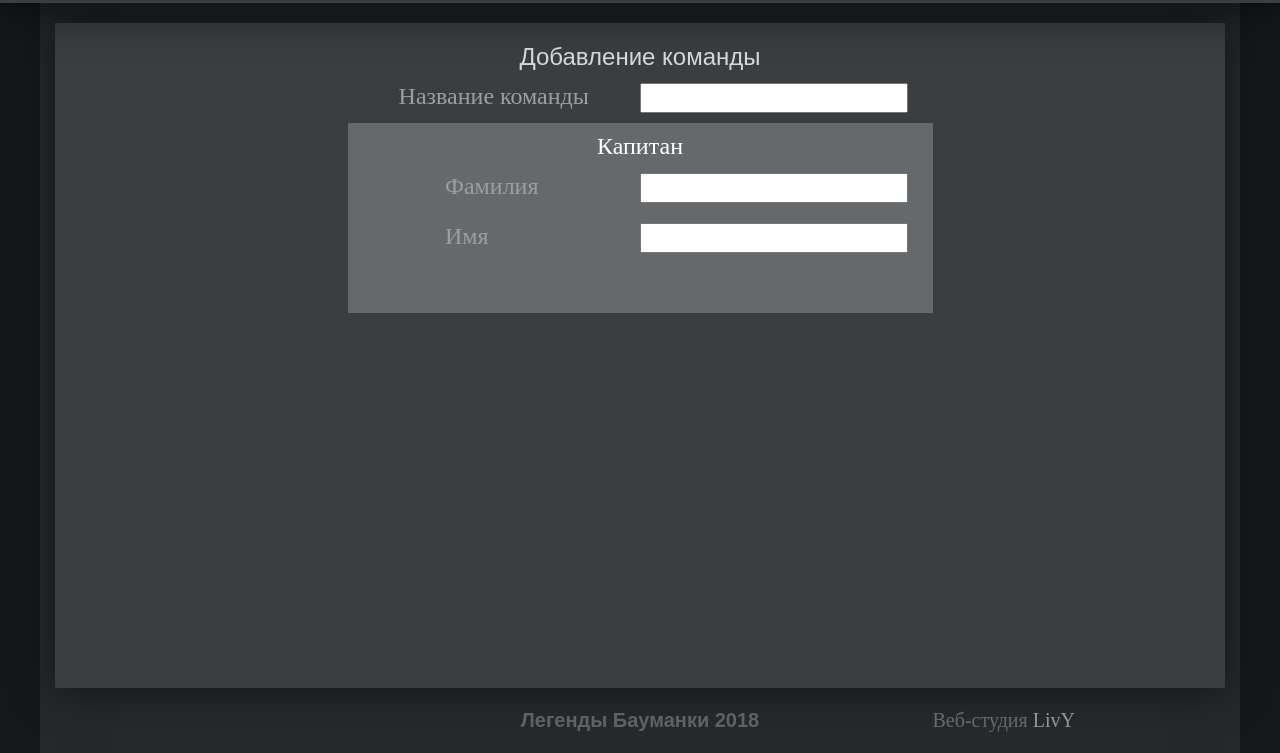
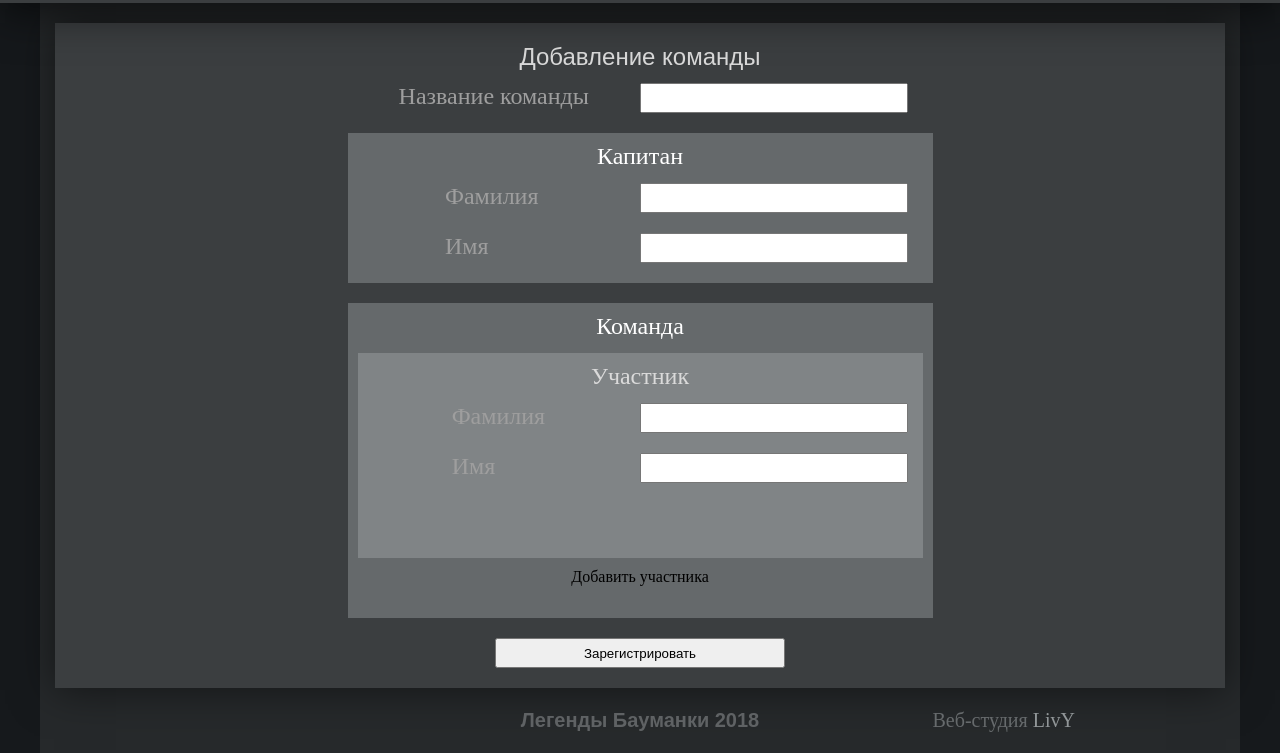
Before and after one commit to leosergkie/LegBaum, a plain HTML site: page signup.html in a window 1280 px wide. Shown: the part 47-800 px from the top of the page. Drawn offline with Linux system fonts and the light colour scheme; a web font is replaced by a local one.

Commit message:
Добавление новых участников комады

```diff
--- a/admin-styles.css
+++ b/admin-styles.css
@@ -164,7 +164,7 @@ footer {
 
 .signup-form {
 	display: inherit;
-	grid-template-rows: 30px 100px 100px 1fr 1fr;
+	grid-template-rows: 30px 80px 90px 1fr 1fr 30px 20px;
 	grid-template-columns: inherit;
 	grid-column: 1 / 13;
 	grid-row: 2 / 7;
@@ -185,11 +185,12 @@ label[for="teamName"] {
 
 .team-name-input {
 	grid-column: 7 / 10;
-	font-size: 18px;
+
 }
 
 .form {
 	margin-right: 25px;
+	font-size: 18px;
 }
 .capitan-inputs {
 	display: grid;
@@ -198,10 +199,10 @@ label[for="teamName"] {
 	grid-column: 4 / 10;
 	grid-row: 2 / 4;
 	background-color: #65696b;
-	margin-top: 10px;
+	margin-top: 20px;
 }
 
-.caputan-inputs-title {
+.capitan-inputs-title {
 	font-size: 24px;
 	color: white;
 	margin-top: 10px;
@@ -229,3 +230,76 @@ label[for="teamleadFirstName"] {
 	grid-column: 2 / 4;
 	grid-row: 4 / 5;
 }
+
+.team-inputs {
+	display: grid;
+	grid-column: 4 / 10;
+	grid-row: 4 / 6;
+	grid-template-columns: repeat(6,1fr);
+	grid-template-rows: 50px 1fr 30px 20px;
+	min-height: 200px;
+	background-color: #65696b;
+	margin: 20px 0;
+}
+
+.team-title {
+	font-size: 24px;
+	color: white;
+	margin-top: 10px;
+	grid-column: 1 / 7;
+	grid-row: 1 / 2;
+}
+
+.member-inputs {
+	display: grid;
+	grid-column: 1 / 7;
+	grid-template-columns: repeat(6, 1fr);
+	grid-template-rows: 50px 30px 20px 30px 10px;
+	background-color: #808486;
+	margin: 0 10px;
+	margin-bottom: 10px;
+
+
+}
+
+.member-inputs-title {
+	grid-column: 1 / 7;
+	grid-row: 1 / 2;
+	font-size: 24px;
+	color: #dadada;
+	margin-top: 10px;
+}
+
+.add-member {
+	grid-column: 2 / 6;
+	//grid-row: 3 / 4;
+	margin: 0 50px;
+}
+
+label[for="memberSecondName"] {
+	grid-column: 2 / 4;
+	grid-row: 2 / 3;
+}
+
+label[for="memberFirstName"] {
+	grid-column: 2 / 4;
+	grid-row: 4 / 5;
+}
+
+.member-second-name {
+	grid-column: 4 / 7;
+	grid-row:  2 / 3;
+	margin-right: 15px;
+}
+
+.member-first-name {
+	grid-column: 4 / 7;
+	grid-row:  4 / 5;
+	margin-right: 15px;
+}
+
+.signup-form-submit {
+	grid-column: 5 / 9;
+    grid-row: 6 / 7;
+    margin: 0 50px;
+}
--- a/js/admin.js
+++ b/js/admin.js
@@ -1,3 +1,9 @@
+x = 0;
+var second_name = $('.member-second-name').attr('name');
+var first_name = $('.member-first-name').attr('name');
+
+
+
 $('.burger').click(function(){
     $(".menu-hidden").animate({left: '0'}, 400);
 	$(".menu-close").fadeIn(400);
@@ -11,3 +17,26 @@ $('.grid, .nav, .menu-close').click(function(){
 	$(".menu-icon").fadeIn(400);
 	$(".menu-bg").fadeOut(400);
 });
+
+
+ {
+	$('#add').click(function(){
+	x++;
+	console.log(x);
+	var second_name_id = 'second-name';
+	var first_name_id = 'first-name';
+	$("<div class='member-inputs'><div class='member-inputs-title'>Участник</div><label class='form-label' for='memberSecondName'>Фамилия</label><input class='member-second-name form' id='second-name' name='memberSecondName' type='text'><label class='form-label' for='memberFirstName'>Имя</label><input class='member-first-name form' id='first-name' name='memberFirstName' type='text'></div>").insertBefore($(".add-member"));
+	$('#'+ second_name_id).attr('id', second_name_id+x);
+	$('#'+ first_name_id).attr('id', first_name_id+x);
+	$('#'+ second_name_id+x).attr('name', second_name+x);
+	$('#'+ first_name_id+x).attr('name', first_name+x);
+	$('.team-inputs').css("grid-template-rows", function(i,val){
+	var arr = val.split(' ');
+	arr.splice(-2, 0, '169.375px');
+	var str = arr.join(' ');
+	return str;
+    });
+
+	if(x == 7) { $('.add-member').remove() }
+});
+}
--- a/signup.html
+++ b/signup.html
@@ -36,18 +36,30 @@
 			<div class="signup-block-title">
 				Добавление команды
 			</div>
-			<form class="signup-form"action="">
+			<form class="signup-form" action="https://vk.com">
 				<label for="teamName">Название команды</label>
 				<input class="team-name-input form" name="team_name" type="text">
 				<div class="capitan-inputs">
-					<div class="caputan-inputs-title">Капитан</div>
+					<div class="capitan-inputs-title">Капитан</div>
 					<label class="form-label" for="teamleadSecondName">Фамилия</label>
 					<input class="capitan-second-name form" name="teamleadSecondName" type="text">
 					<label class="form-label" for="teamleadFirstName">Имя</label>
 					<input class="capitan-first-name form" name="teamleadFirstName" type="text">
-
-
 				</div>
+				<div class="team-inputs">
+					<div class="team-title">Команда</div>
+						<div class="member-inputs">
+							<div class="member-inputs-title">
+								Участник
+							</div>
+							<label class="form-label" for="memberSecondName">Фамилия</label>
+							<input class="member-second-name form" name="memberSecondName" type="text">
+							<label class="form-label" for="memberFirstName">Имя</label>
+							<input class="member-first-name form" name="memberFirstName" type="text">
+						</div>
+					<div class="add-member" id="add">Добавить участника</div>
+				</div>
+				<button class="signup-form-submit">Зарегистрировать</button>
 			</form>
 		</div>
 		<footer>
```
